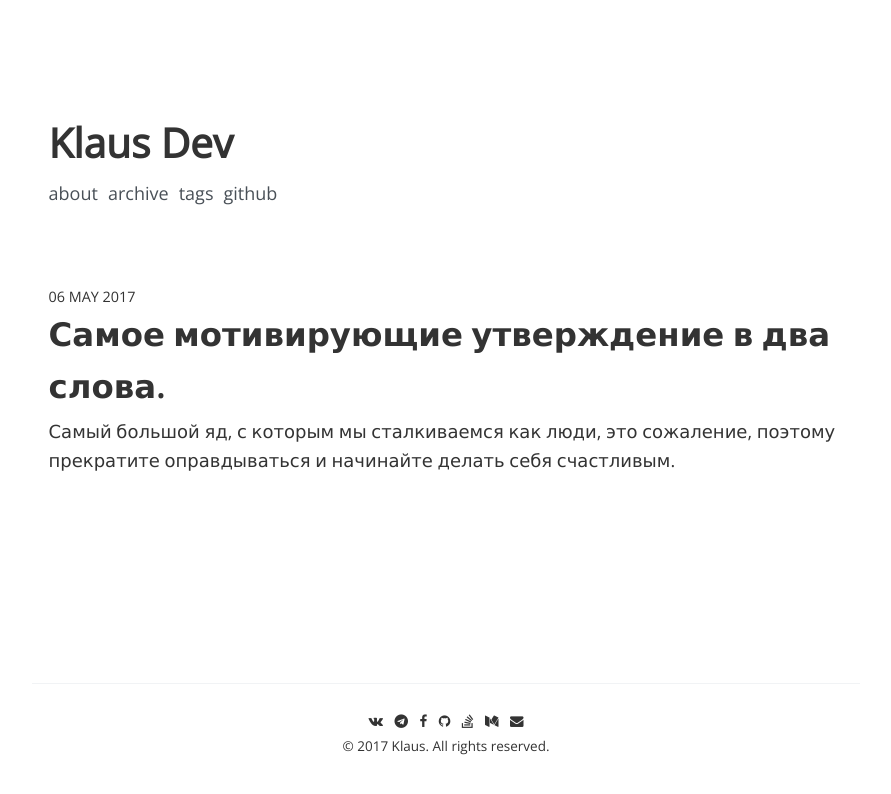
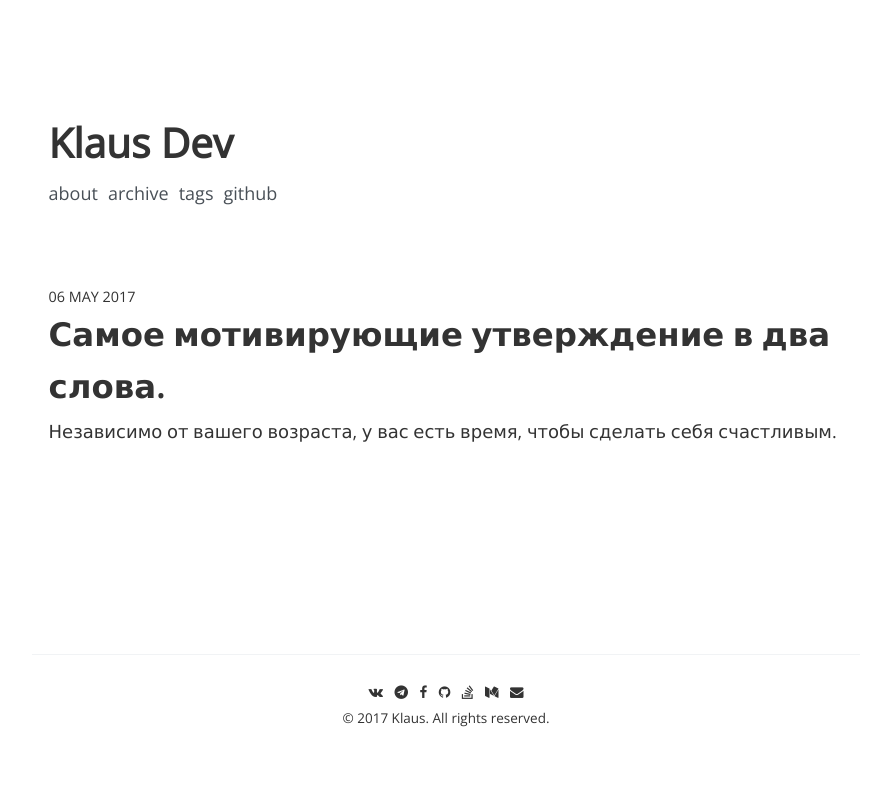
Before and after one commit to klaus-dev/klaus-dev.github.io, a Jekyll site: the page built from index.html, in a window 1280 px wide. Shown: the top 794 px of the page, without its empty margins (194-1085 px from the left). Built offline with Jekyll 4.4.1, drawn with Linux system fonts in a browser that asks for light colours; some web fonts are replaced; the list of posts is cut into pages by our own code; comment, search, counter and statistics services are not loaded.

Commit message:
first post

```diff
--- a/_posts/2017-05-06-two-word-motivation.md
+++ b/_posts/2017-05-06-two-word-motivation.md
@@ -1,7 +1,7 @@
 ---
 layout: post
 title: "Самое мотивирующие утверждение в два слова."
-description: "Самый большой яд, с которым мы сталкиваемся как люди, это сожаление, поэтому прекратите оправдываться и начинайте делать себя счастливым."
+description: "Независимо от вашего возраста, у вас есть время, чтобы сделать себя счастливым."
 date: 2017-05-06
 tags: [motivation, inspiration]
 comments: true
```
